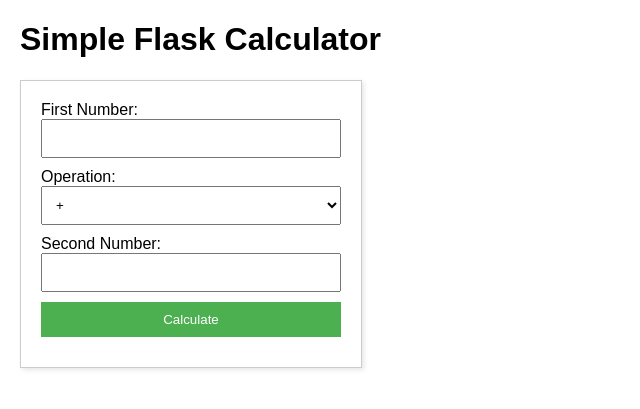
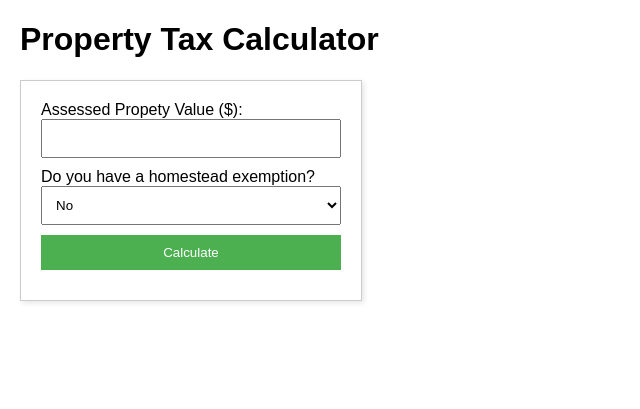
Before and after one commit to patrickcdoyle1/pgh-prop-calc, a Flask app: page / in a window 1280 px wide. Shown: the top 409 px of the page, without its empty margins (0-640 px from the left). Run offline with Flask 3, Linux system fonts and the light colour scheme.

Commit message:
adding homestead to calc

```diff
--- a/app.py
+++ b/app.py
@@ -23,36 +23,49 @@ def calculator():
     result = None
     error = None
 
+    # Initialize homestead_status to hold the selected value for persistence
+    homestead_status = request.form.get('homestead', 'no')
+
     if request.method == 'POST':
         try:
-            # Get numbers and operation from the submitted form
+            # 1. Get the Assessed Value
             num1 = float(request.form['num1'])
-            num2 = float(request.form['num2'])
-            operation = request.form['operation']
 
-            if operation == 'add':
-                result = num1 + num2
-            elif operation == 'subtract':
-                result = num1 - num2
-            elif operation == 'multiply':
-                result = num1 * num2
-            elif operation == 'divide':
-                if num2 == 0:
-                    error = "Error: Cannot divide by zero!"
+            # 2. GET the Homestead Selection from the form
+            homestead = request.form['homestead']
+
+            # Save the status for template persistence
+            homestead_status = homestead
+
+            # --- Property Tax Calculation Logic ---
+            taxable_value = num1
+
+            if homestead == 'yes':
+                # Apply $18,000 exemption
+                if num1 <= 18000:
+                    taxable_value = 0 # No tax if property value is less than exemption
                 else:
-                    result = num1 / num2
-            else:
-                error = "Error: Invalid operation."
+                    taxable_value = num1 - 18000
+
+            # Calculate final result using the tax rate (8.06 per $1000)
+            # (taxable_value / 1000) * 8.06
+            result = (taxable_value / 1000) * 8.06
+
+            # Check for negative result (though logic above mostly prevents this)
+            if result < 0:
+                result = 0
 
         except ValueError:
-            error = "Error: Invalid input. Please enter valid numbers."
+            error = "Error: Invalid input. Please enter a valid number for the assessed value."
         except Exception as e:
             error = f"An unexpected error occurred: {e}"
 
-    # Render the HTML template, passing the result or error message
-    return render_template('calculator.html', result=result, error=error)
+    # Render the HTML template, passing the result, error, and the last selected homestead status
+    return render_template('calculator.html',
+                           result=result,
+                           error=error,
+                           homestead_status=homestead_status)
 
 # To run the application
 if __name__ == '__main__':
-    # Setting debug=True allows for automatic restarts when you save changes
     app.run(debug=True)
--- a/templates/calculator.html
+++ b/templates/calculator.html
@@ -2,8 +2,9 @@
 <html lang="en">
 <head>
     <meta charset="UTF-8">
-    <title>Python Web Calculator</title>
+    <title>Property Tax Calculator</title>
     <style>
+        /* ... (styles remain the same) ... */
         body { font-family: Arial, sans-serif; margin: 20px; }
         .calculator { border: 1px solid #ccc; padding: 20px; width: 300px; box-shadow: 2px 2px 5px rgba(0,0,0,0.1); }
         input[type="number"], select, button { width: 100%; padding: 10px; margin-bottom: 10px; box-sizing: border-box; }
@@ -14,23 +15,18 @@
 </head>
 <body>
 
-    <h1>Simple Flask Calculator</h1>
+    <h1>Property Tax Calculator</h1>
 
     <div class="calculator">
         <form method="POST">
-            <label for="num1">First Number:</label>
+            <label for="num1">Assessed Propety Value ($):</label>
             <input type="number" step="any" name="num1" id="num1" required>
 
-            <label for="operation">Operation:</label>
-            <select name="operation" id="operation" required>
-                <option value="add">+</option>
-                <option value="subtract">-</option>
-                <option value="multiply">×</option>
-                <option value="divide">÷</option>
+            <label for="homestead">Do you have a homestead exemption?</label>
+            <select name="homestead" id="homestead" required>
+                <option value="yes" {% if homestead_status == 'yes' %}selected{% endif %}>Yes</option>
+                <option value="no" {% if homestead_status == 'no' %}selected{% endif %}>No</option>
             </select>
-
-            <label for="num2">Second Number:</label>
-            <input type="number" step="any" name="num2" id="num2" required>
 
             <button type="submit">Calculate</button>
         </form>
@@ -41,7 +37,7 @@
             </div>
         {% elif result is not none %}
             <div class="result">
-                <p><strong>Result:</strong> {{ result }}</p>
+                <p><strong>Estimated Annual Tax:</strong> ${{ "%.2f"|format(result) }}</p>
             </div>
         {% endif %}
     </div>
```
